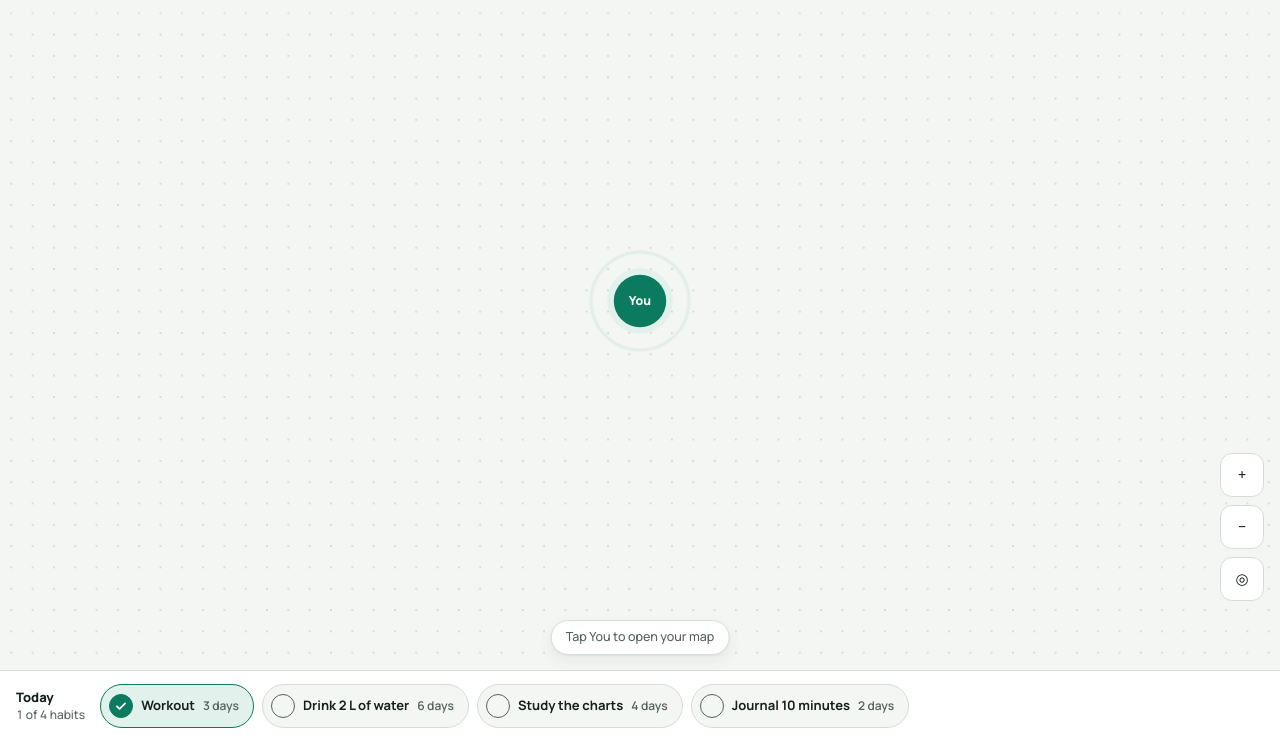
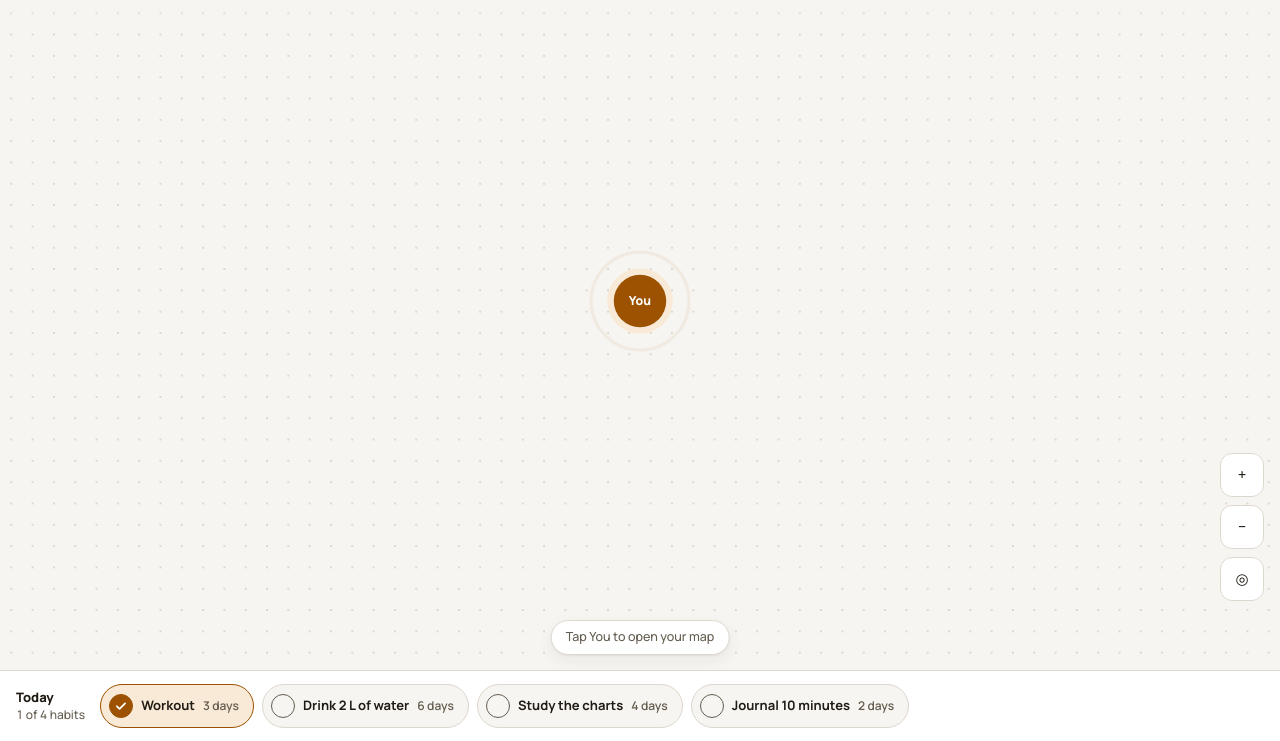
Before and after one commit to Benvog/Roadmap, a plain HTML site: page mockups/prototype.html in a window 1280 px wide. Shown: the part 59-800 px from the top of the page. Drawn offline with Linux system fonts and the light colour scheme.

Commit message:
Switch the prototype to the amber palette
Amber on warm neutrals, chosen from four palettes tried side by
side. Tokens and contrast notes are recorded in CLAUDE.md.

Co-Authored-By: Claude Opus 5.5 <noreply@anthropic.com>

```diff
--- a/mockups/prototype.html
+++ b/mockups/prototype.html
@@ -5,32 +5,32 @@
 <link rel="preconnect" href="https://fonts.gstatic.com" crossorigin>
 <link href="https://fonts.googleapis.com/css2?family=Manrope:wght@500;600;700;800&display=swap" rel="stylesheet">
 <style>
-  /* Layout: one screen at a time (options, map, road), phone-first, a single green accent on tinted neutrals. */
+  /* Layout: one screen at a time (options, map, road), phone-first, a single amber accent on warm neutrals. */
   :root {
-    --bg: #f4f6f4;
+    --bg: #f7f5f1;
     --surface: #ffffff;
-    --line: #d5dcd8;
-    --text: #15201c;
-    --muted: #55625c;
-    --accent: #0b7a5e;
+    --line: #ddd8ce;
+    --text: #201b14;
+    --muted: #655d50;
+    --accent: #9c5200;
     --danger: #b3261e;
     --on-danger: #ffffff;
     --on-accent: #ffffff;
-    --accent-soft: #e2f1ec;
-    --track: #e3e8e5;
-    --shadow: 0 1px 2px rgba(21, 32, 28, .06), 0 6px 16px rgba(21, 32, 28, .06);
+    --accent-soft: #f8ead6;
+    --track: #e9e4da;
+    --shadow: 0 1px 2px rgba(32, 27, 20, .06), 0 6px 16px rgba(32, 27, 20, .06);
     --font: Manrope, system-ui, -apple-system, "Segoe UI", sans-serif;
   }
   @media (prefers-color-scheme: dark) {
     :root:not([data-theme="light"]) {
-      --bg: #0e1312; --surface: #171d1b; --line: #2b3531; --text: #e9efec; --muted: #9daaa4;
-      --accent: #45d1a6; --danger: #f2b8b5; --on-danger: #3b0b08; --on-accent: #0e1312; --accent-soft: #16302a; --track: #28312e; --shadow: none;
+      --bg: #13110e; --surface: #1c1915; --line: #343029; --text: #f0ece5; --muted: #aaa294;
+      --accent: #ffb454; --danger: #f2b8b5; --on-danger: #3b0b08; --on-accent: #1a1206; --accent-soft: #3a2a10; --track: #2c2822; --shadow: none;
       color-scheme: dark;
     }
   }
   :root[data-theme="dark"] {
-    --bg: #0e1312; --surface: #171d1b; --line: #2b3531; --text: #e9efec; --muted: #9daaa4;
-    --accent: #45d1a6; --danger: #f2b8b5; --on-danger: #3b0b08; --on-accent: #0e1312; --accent-soft: #16302a; --track: #28312e; --shadow: none;
+    --bg: #13110e; --surface: #1c1915; --line: #343029; --text: #f0ece5; --muted: #aaa294;
+    --accent: #ffb454; --danger: #f2b8b5; --on-danger: #3b0b08; --on-accent: #1a1206; --accent-soft: #3a2a10; --track: #2c2822; --shadow: none;
     color-scheme: dark;
   }
 
```
Also changed, not shown: mockups/shots/amber-map-light.png (added), mockups/shots/motion-money-light.png (deleted), 3 other files.
